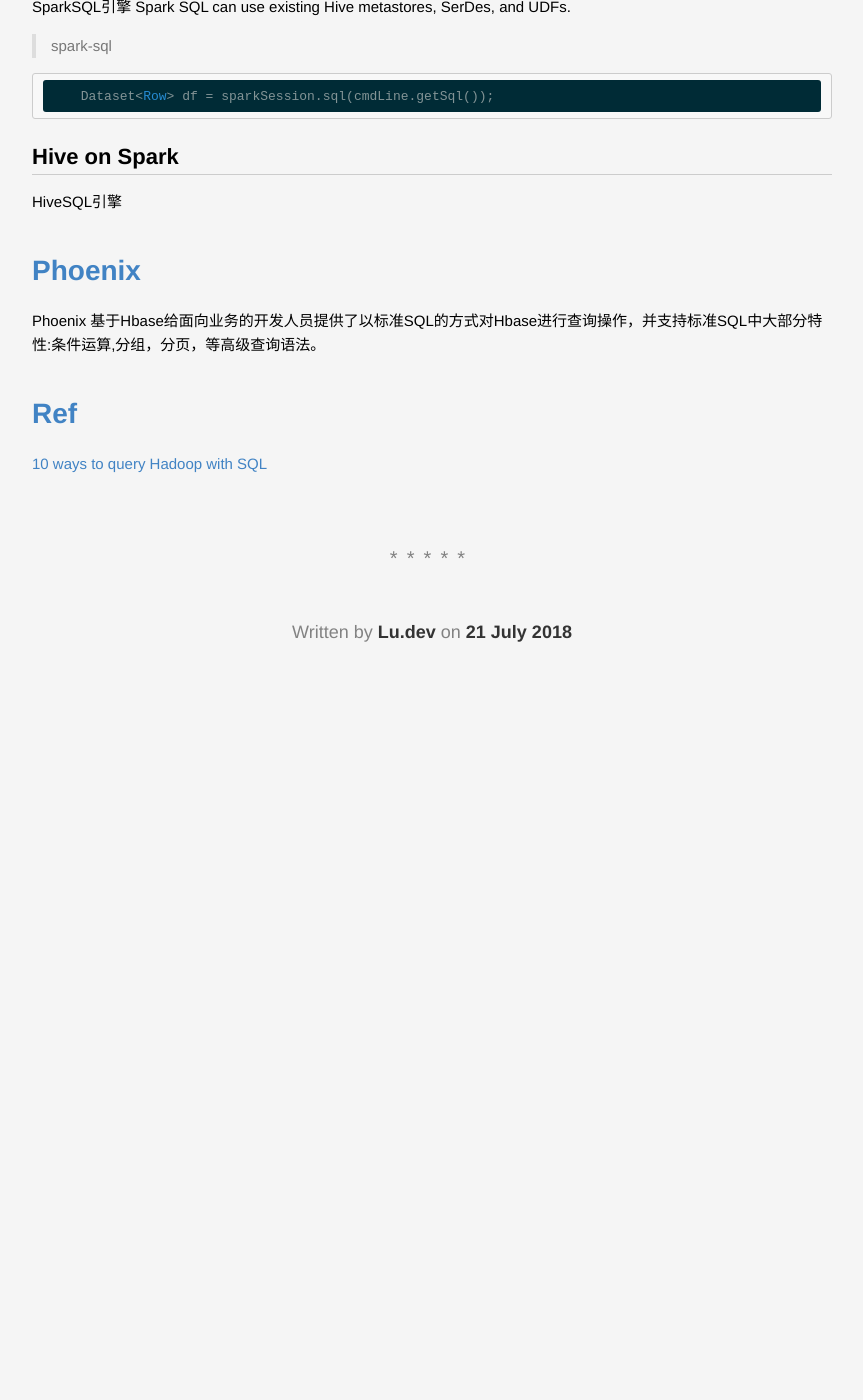
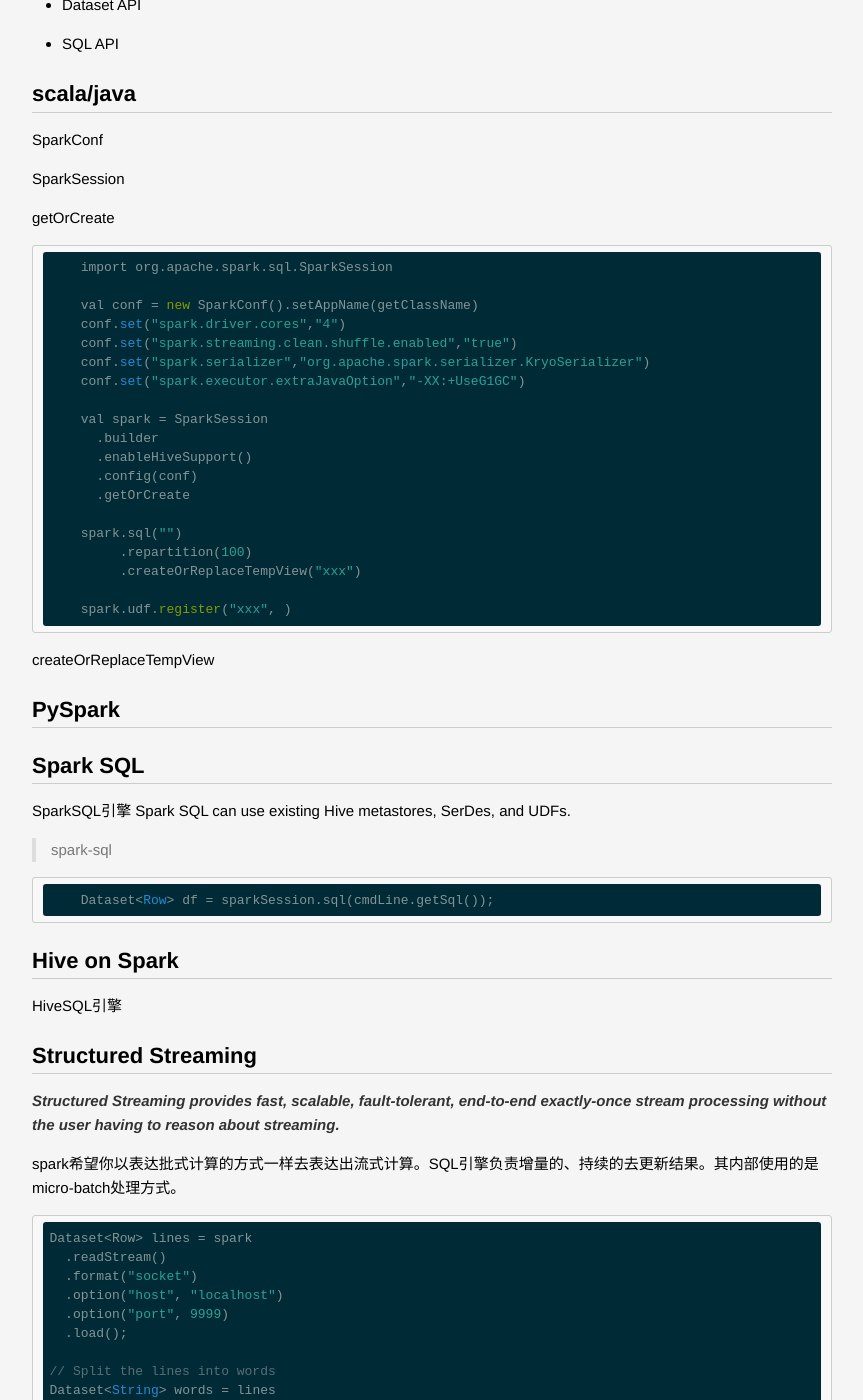
Before and after one commit to lucky521/blog, a Jekyll site: the page built from _posts/language/2018-07-21-big-data-language.markdown, in a window 1280 px wide and 1400 px high, scrolled down 4105 px. Shown: the whole window, without its empty margins (208-1071 px from the left). Built offline with Jekyll 4.4.1, drawn with Linux system fonts in a browser that asks for light colours; before the commit the page ends 4879 px from its top, so only the background shows below that; some of the changed text lies outside the part shown.

Commit message:
spark api

````diff
--- a/_posts/language/2018-07-21-big-data-language.markdown
+++ b/_posts/language/2018-07-21-big-data-language.markdown
@@ -128,13 +128,49 @@ impala 使用hive的元数据, 完全在内存中计算。 使用上和Presto很
 
 
 # Spark
+当前最流行的批处理计算引擎应该就是spark了。
 
-## PySpark
+* spark-shell 命令行交互开发
+* spark-submit 提交jar包运行
+* spark-sql 直接用sql交互开发
 
+* Dataset API
+* SQL API
 
 ## scala/java
 
-spark-shell
+
+SparkConf
+
+SparkSession
+
+getOrCreate
+
+```scala
+    import org.apache.spark.sql.SparkSession
+
+    val conf = new SparkConf().setAppName(getClassName)
+    conf.set("spark.driver.cores","4")
+    conf.set("spark.streaming.clean.shuffle.enabled","true")
+    conf.set("spark.serializer","org.apache.spark.serializer.KryoSerializer")
+    conf.set("spark.executor.extraJavaOption","-XX:+UseG1GC")
+
+    val spark = SparkSession
+      .builder
+      .enableHiveSupport()
+      .config(conf)
+      .getOrCreate
+
+    spark.sql("")
+         .repartition(100)
+         .createOrReplaceTempView("xxx")
+
+    spark.udf.register("xxx", )
+```
+
+createOrReplaceTempView
+
+## PySpark
 
 ## Spark SQL
 SparkSQL引擎
@@ -150,6 +186,39 @@ Spark SQL can use existing Hive metastores, SerDes, and UDFs.
 HiveSQL引擎
 
 
+## Structured Streaming
+***Structured Streaming provides fast, scalable, fault-tolerant, end-to-end exactly-once stream processing without the user having to reason about streaming.***
+
+spark希望你以表达批式计算的方式一样去表达出流式计算。SQL引擎负责增量的、持续的去更新结果。其内部使用的是micro-batch处理方式。
+
+```java
+Dataset<Row> lines = spark
+  .readStream()
+  .format("socket")
+  .option("host", "localhost")
+  .option("port", 9999)
+  .load();
+
+// Split the lines into words
+Dataset<String> words = lines
+  .as(Encoders.STRING())
+  .flatMap((FlatMapFunction<String, String>) x -> Arrays.asList(x.split(" ")).iterator(), Encoders.STRING());
+
+// Generate running word count
+Dataset<Row> wordCounts = words.groupBy("value").count();
+
+StreamingQuery query = wordCounts.writeStream()
+  .outputMode("complete")
+  .format("console")
+  .start();
+
+query.awaitTermination();
+```
+
+
+## Spark Streaming
+
+
 
 
 # Phoenix
--- a/_posts/language/2020-03-11-scala.markdown
+++ b/_posts/language/2020-03-11-scala.markdown
@@ -58,6 +58,7 @@ TraversableOnce
 
 class
 class就是一个普通的类，编译后只会生成一个文件；可以和object同名（此时class被称为伴生类，object被称为伴生对象）
+case class 样例类(case class)适合用于不可变的数据
 
 object
 在编译之后会生成两个.class文件，主要目的是为了模拟java的静态方法
````
Also changed, not shown: _posts/language/2019-07-15-java.markdown (renamed from _posts/language/2019-01-15-java.markdown, +8 -0 lines), _posts/language/2017-12-03-clean-code.markdown (renamed from _posts/language/2020-12-03-clean-code.markdown), _posts/language/2021-02-14-golang.markdown (renamed from _posts/language/2020-02-14-golang.markdown).
